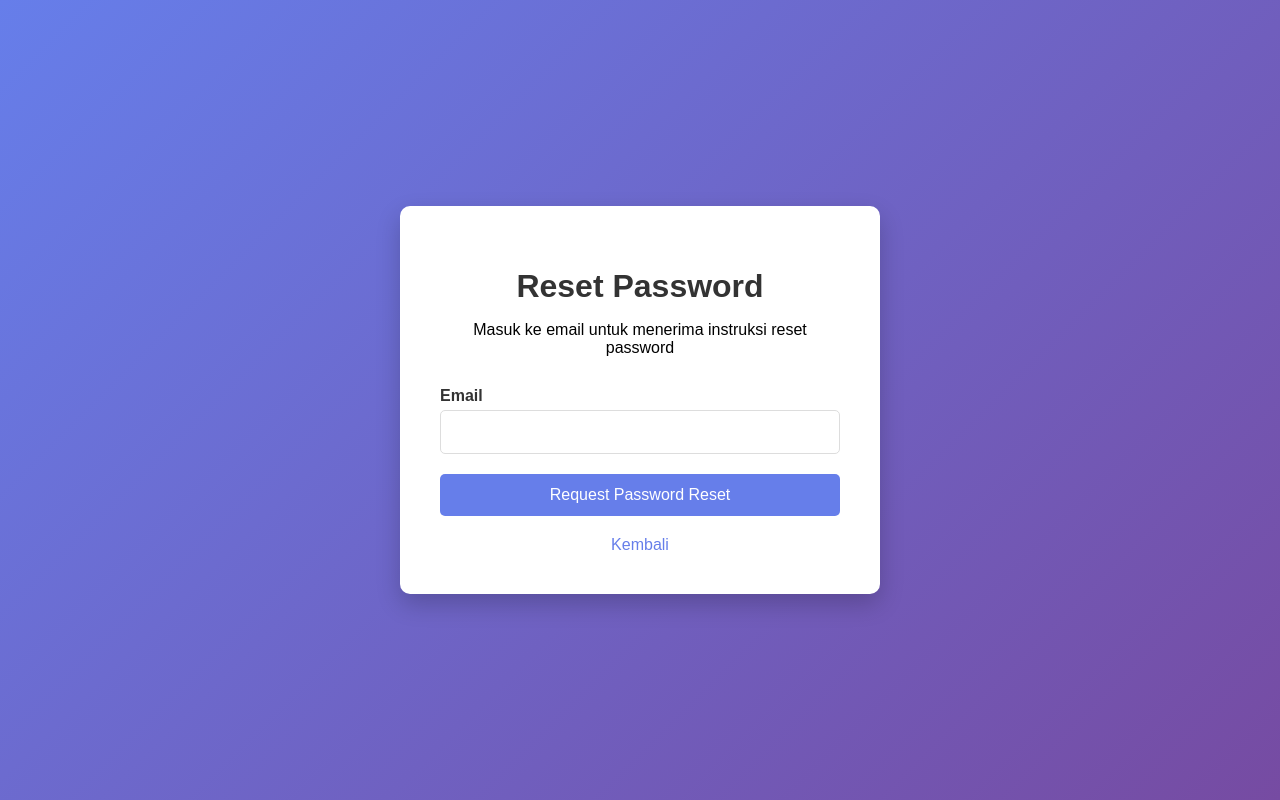
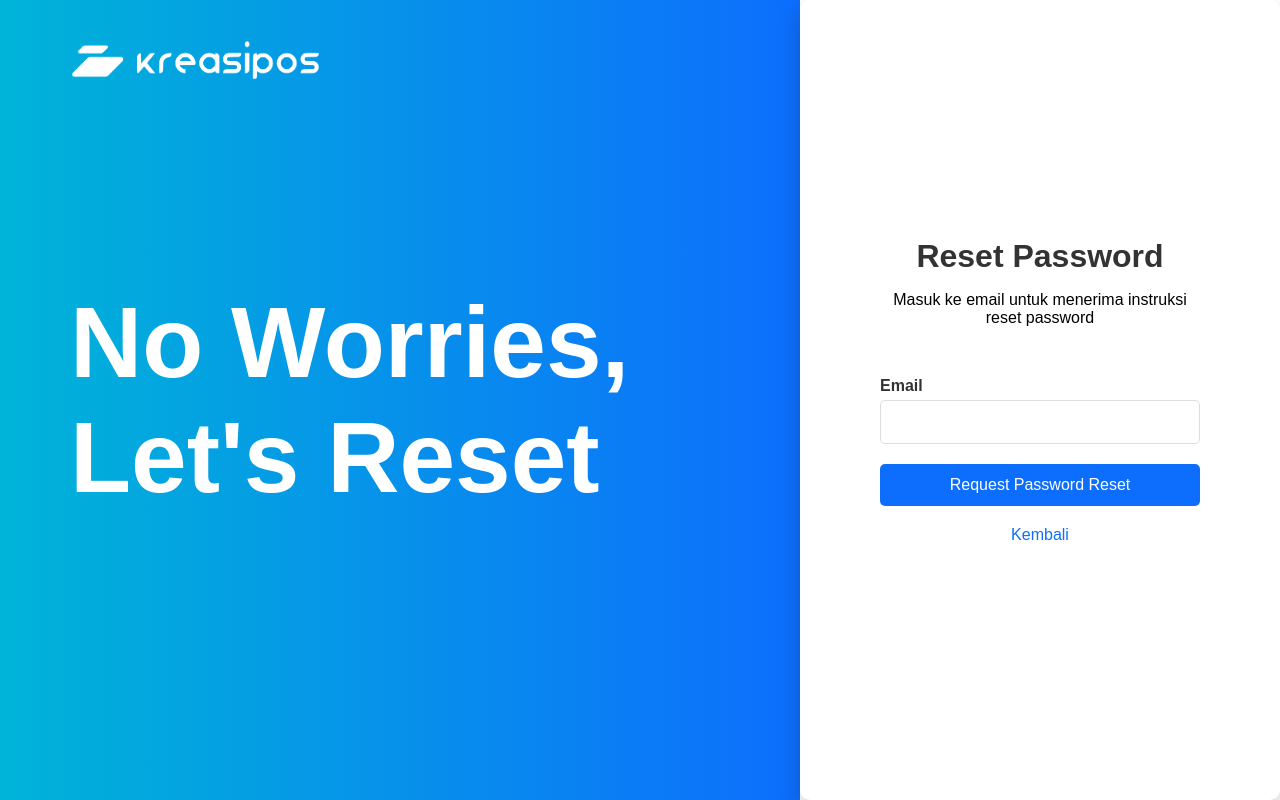
Before and after one commit to jmsleo/kreasiPOS, a Flask app: page /auth/forgot-password in a window 1280 px wide. Run offline with Flask 3, Linux system fonts and the light colour scheme; data comes from the database, SQL or seed files in the repository; some libraries are stand-ins or nearby versions.

Commit message:
[KREASIPOS][PUBLISH] Revisi ui password

```diff
--- a/app/templates/auth/forgot_password.html
+++ b/app/templates/auth/forgot_password.html
@@ -15,16 +15,20 @@
             margin: 0;
         }
         .forgot-container {
-            background: white;
             padding: 40px;
-            border-radius: 10px;
             box-shadow: 0 10px 25px rgba(0,0,0,0.2);
             width: 100%;
-            max-width: 400px;
+            max-width: 380px;
+            text-align: left;
+            background: none; /* sebelumnya: white */
+            box-shadow: none; /* hapus bayangan */
+            padding-top: 0;
         }
         .forgot-header {
             text-align: center;
-            margin-bottom: 30px;
+            margin-bottom: 50px;
+            margin-top: 0;
+            align-items: flex-start;
         }
         .forgot-header h1 {
             color: #333;
@@ -50,24 +54,100 @@
         .btn-submit {
             width: 100%;
             padding: 12px;
-            background: #667eea;
+            background: #0d6efd;
             color: white;
             border: none;
             border-radius: 5px;
             font-size: 16px;
             cursor: pointer;
         }
+        .btn-submit:hover {
+            background: #3d8bfd;
+        }
         .form-footer {
             text-align: center;
             margin-top: 20px;
         }
         .form-footer a {
-            color: #667eea;
+            color: #0d6efd;
             text-decoration: none;
+        }
+        .form-footer a:hover {
+        text-decoration: underline;
+        }
+        /* Layout dua sisi */
+        .main-container {
+            display: flex;
+            height: 100vh;
+            width: 100%;
+        }
+        /* Panel kiri dengan gradasi */
+        .left-panel {
+            flex: 1;
+            background: linear-gradient(270deg, #0d6efd, #00b4d8);
+            display: flex;
+            align-items: center;
+            justify-content: left;
+            color: white;
+            font-size: 48px;
+            font-weight: 700;
+            text-align: center;
+            padding: 20px;
+        }
+        /* Panel kanan tempat form login */
+        .right-panel {
+            flex: 1;
+            display: flex;
+            align-items: center;
+            justify-content: center;
+            background: white;
+            padding: 40px;
+            background: white;
+            padding: 40px;
+            border-radius: 10px;
+            box-shadow: 0 10px 25px rgba(0,0,0,0.2);
+            width: 100%;
+            max-width: 400px;
+        }
+
+        /* Hilangkan background body gradasi lama */
+        body {
+            background: none;
+            margin: 0;
+            font-family: Arial, sans-serif;
+        }
+
+        /* Posisi logo di pojok kiri atas */
+        .left-panel .logo-top {
+            position: absolute;
+            top: 20px;      /* jarak dari atas */
+            left: 20px;     /* jarak dari kiri */
+            margin-top: 15px;
+            margin-left: 50px;
+        }
+
+        /* Agar teks Welcome tetap di tengah panel */
+        .left-panel h1 {
+            font-size: 100px;
+            font-weight: 700;
+            margin: 0;
+            text-align: left;
+            margin-left: 50px;
         }
     </style>
 </head>
 <body>
+  <div class="main-container">
+    <div class="left-panel">
+                <div class="logo-top">
+            <img src="{{ url_for('static', filename='assets/logo-gambar.png') }}"
+                alt="KreasiPOS Logo"
+                style="height: 50px; width: auto;">
+        </div>
+      <h1>No Worries,<br>Let's Reset</h1>
+    </div>
+
+    <div class="right-panel">
     <div class="forgot-container">
         <div class="forgot-header">
             <h1>Reset Password</h1>
@@ -96,5 +176,7 @@
             <a href="{{ url_for('auth.login') }}">Kembali</a>
         </div>
     </div>
+    </div>
+  </div>
 </body>
 </html>
```
Also changed, not shown: app/templates/auth/reset_password.html (+88 -9 lines).
